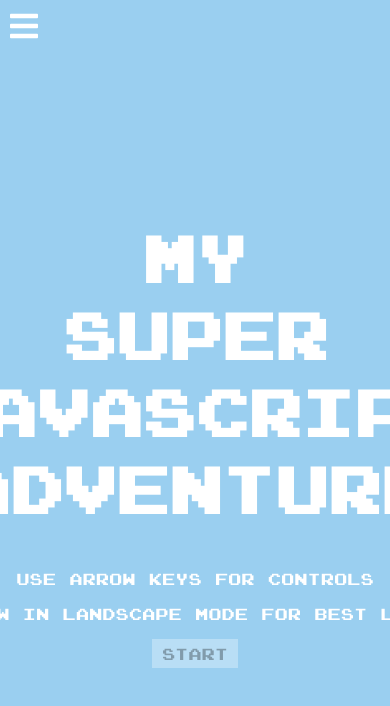
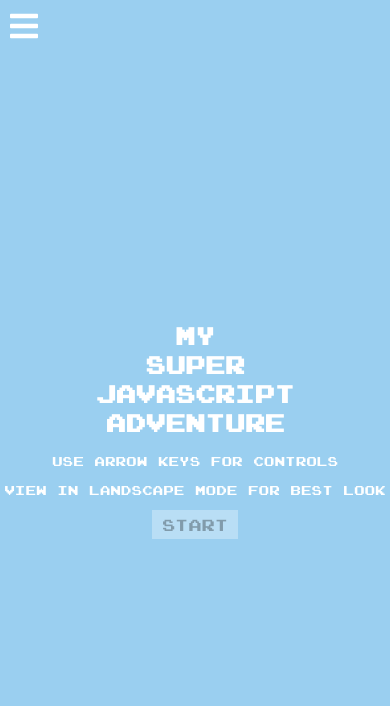
Before and after one commit to lkatkus/Personal-JS-7-Platformer, a plain HTML site: page index.html in a window 390 px wide. Drawn offline with Linux system fonts and the light colour scheme.

Commit message:
Updated font sizes for mobile

```diff
--- a/css/style.css
+++ b/css/style.css
@@ -16,6 +16,7 @@
 /* ========= GLOBAL SETTINGS ========= */
 *{
     box-sizing: border-box;
+    font-size: 16px;
 }
 
 html, body{
@@ -139,7 +140,7 @@ p > a:hover{
 .titleContainer h1{
     font-family: Joystix;
     color: white;
-    font-size: 4rem;
+    font-size: 3rem;
 }
 
 /* ========= CONTENT STYLING ========= */
@@ -273,7 +274,7 @@ td a:hover{
 }
 
 /* ========= UTILITIES ========= */
-@media only screen and (max-height: 700px) {
+@media only screen and (max-height: 1080px) {
 
     *{
         font-size: 16px;
```
